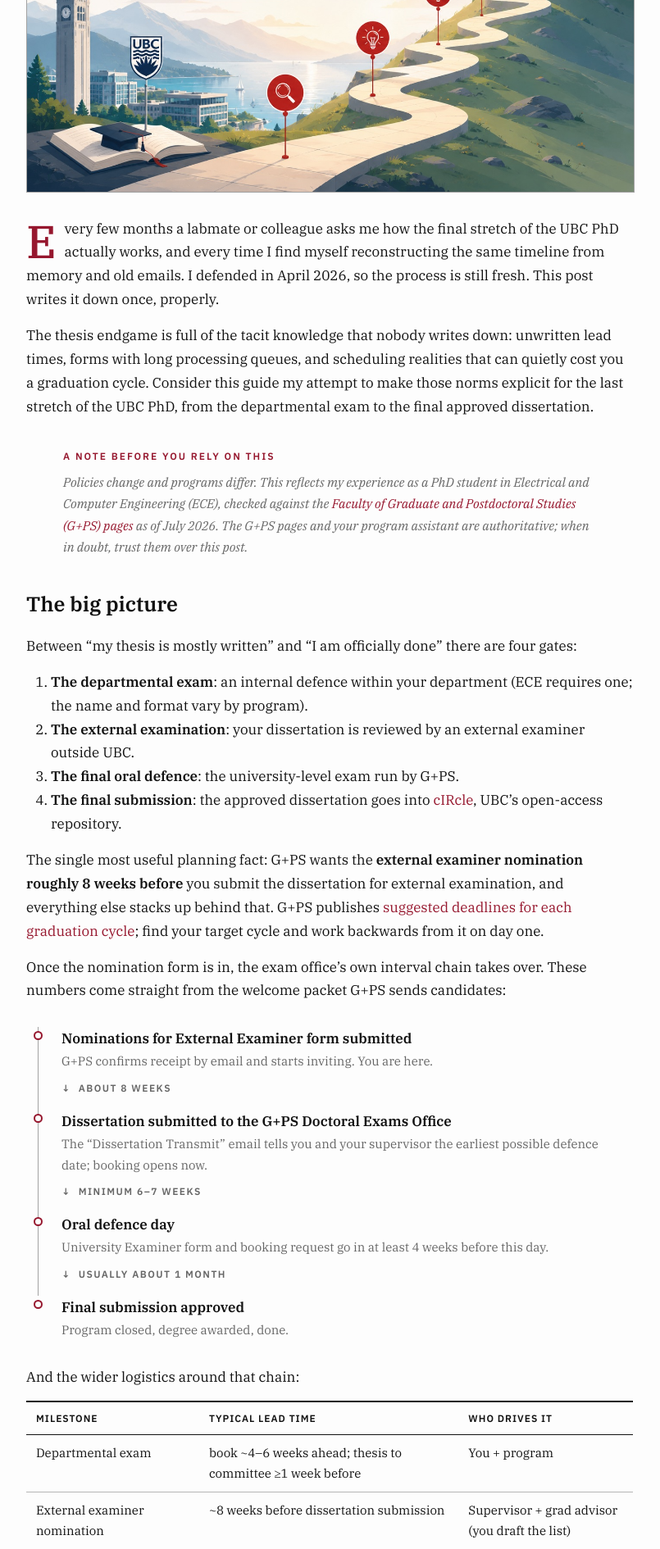
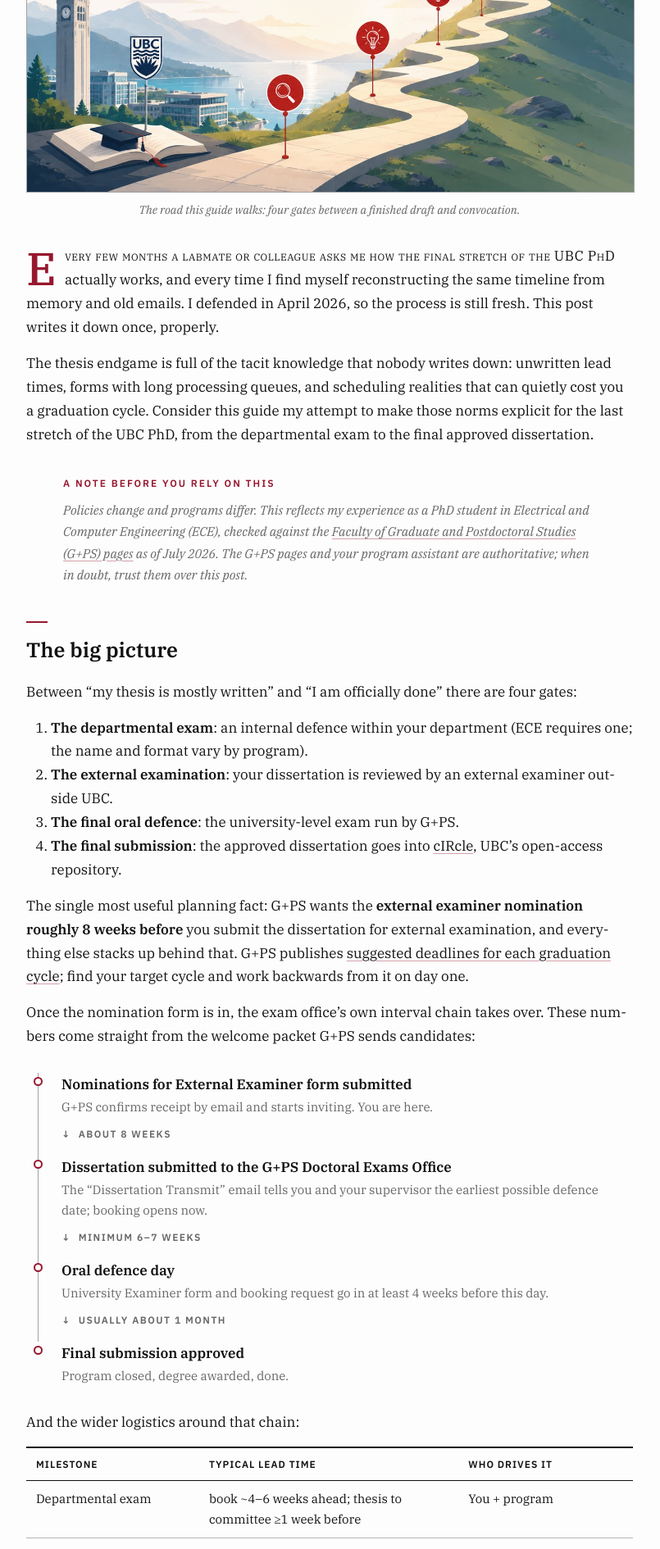
Before and after one commit to nashid/nashid.github.io, a Jekyll site: the page built from _writings/ubc-phd-thesis-examination-guide.md, in a window 1280 px wide. Shown: the part 632-2522 px from the top of the page at 82% size, without its empty margins (238-1043 px from the left). Built offline with Jekyll 4.4.1, drawn with Linux system fonts in a browser that asks for light colours.

Commit message:
Refine writings typography: oldstyle figures, scholarly links, section marks
- Oldstyle numerals in running text, lining tabular figures in tables
- Links set in ink with a quiet crimson underline, crimson on hover
- Small-caps first line completes the drop-cap book opening
- Kicker's crimson dash echoed above every section heading
- Hand-drawn checklist squares replace native checkboxes
- Hero gains an italic figcaption; brand-tinted text selection
- lang=en on the html element with soft hyphenation in body text

```diff
--- a/_layouts/default.html
+++ b/_layouts/default.html
@@ -1,5 +1,5 @@
 <!DOCTYPE html>
-<html>
+<html lang="en">
   {% include head.html %}
   <body>
     {% include svg.html %}
--- a/_sass/_layout.scss
+++ b/_sass/_layout.scss
@@ -376,6 +376,26 @@
     font-family: $serif-font-family;
     font-size: 17px;
     line-height: 1.7;
+    font-feature-settings: "onum" 1;
+
+    p, li {
+        -webkit-hyphens: auto;
+        hyphens: auto;
+    }
+
+    // Scholarly links: ink-coloured text, quiet crimson underline
+    a {
+        color: inherit;
+        text-decoration: underline;
+        text-decoration-color: rgba(150, 23, 46, 0.4);
+        text-decoration-thickness: 1px;
+        text-underline-offset: 3px;
+
+        &:hover {
+            color: $brand-color;
+            text-decoration-color: $brand-color;
+        }
+    }
 
     // Opening drop cap, in the manner of a typeset essay
     > p:first-of-type::first-letter {
@@ -385,6 +405,12 @@
         padding: 5px 10px 0 0;
         font-weight: 500;
         color: $brand-color;
+    }
+
+    // Small-caps first line, completing the book opening
+    > p:first-of-type::first-line {
+        font-variant-caps: small-caps;
+        letter-spacing: 0.5px;
     }
 
     // End-of-article tombstone
@@ -401,6 +427,17 @@
     h2 {
         font-size: 25px;
         font-weight: 600;
+        margin-top: 44px;
+
+        // The kicker's crimson dash, echoed at every section opening
+        &:before {
+            content: "";
+            display: block;
+            width: 26px;
+            height: 2px;
+            background-color: $brand-color;
+            margin-bottom: 12px;
+        }
 
         @include media-query($on-laptop) {
             font-size: 22px;
@@ -438,6 +475,8 @@
         font-size: 15px;
         border-top: 2px solid $text-color;
         border-bottom: 2px solid $text-color;
+        font-feature-settings: normal;
+        font-variant-numeric: lining-nums tabular-nums;
 
         th {
             font-family: $base-font-family;
@@ -470,8 +509,17 @@
             margin-bottom: 5px;
         }
 
+        // Hand-drawn checklist squares instead of OS checkboxes
         .task-list-item-checkbox {
-            margin-right: 8px;
+            -webkit-appearance: none;
+            appearance: none;
+            width: 11px;
+            height: 11px;
+            border: 1.5px solid $grey-color-dark;
+            border-radius: 1px;
+            margin-right: 10px;
+            position: relative;
+            top: 1px;
         }
     }
 }
@@ -481,6 +529,10 @@
 /**
  * Writings: figures, inbox callouts, and exam timeline
  */
+::selection {
+    background-color: rgba(150, 23, 46, 0.12);
+}
+
 .writing-hero,
 .writing-figure {
     margin: 0 0 $spacing-unit;
@@ -490,6 +542,15 @@
         width: 100%;
         height: auto;
         border: 1px solid $grey-color-light;
+    }
+
+    figcaption {
+        margin-top: 10px;
+        font-family: $serif-font-family;
+        font-style: italic;
+        font-size: 14px;
+        text-align: center;
+        color: $grey-color;
     }
 }
 
--- a/_writings/ubc-phd-thesis-examination-guide.md
+++ b/_writings/ubc-phd-thesis-examination-guide.md
@@ -7,6 +7,7 @@
 
 <figure class="writing-hero">
 <img src="{{ "/resources/images/ubc-road-to-thesis.jpg" | prepend: site.baseurl }}" alt="Illustration of a winding road climbing a mountain past crimson research milestones toward a doctoral cap at the sunlit summit, with the UBC clock tower and campus below." />
+<figcaption>The road this guide walks: four gates between a finished draft and convocation.</figcaption>
 </figure>
 
 Every few months a labmate or colleague asks me how the final stretch of the UBC PhD actually works, and every time I find myself reconstructing the same timeline from memory and old emails. I defended in April 2026, so the process is still fresh. This post writes it down once, properly.
```
